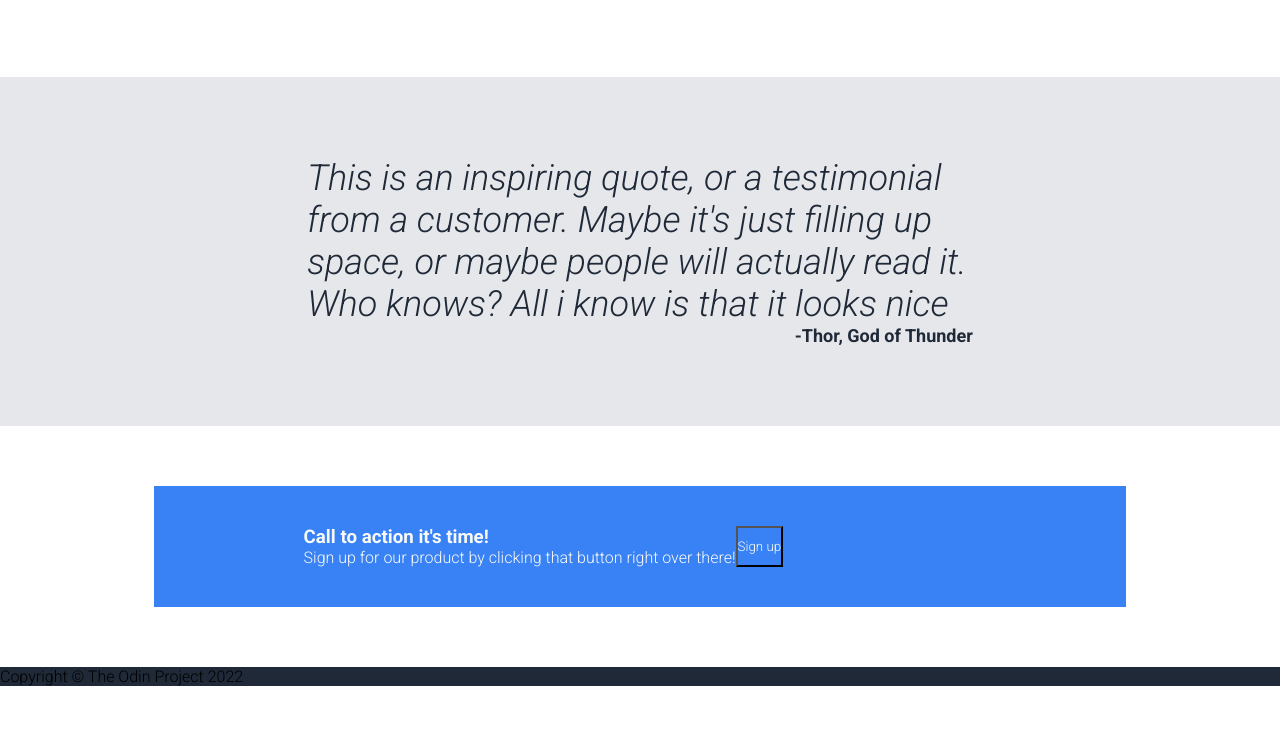
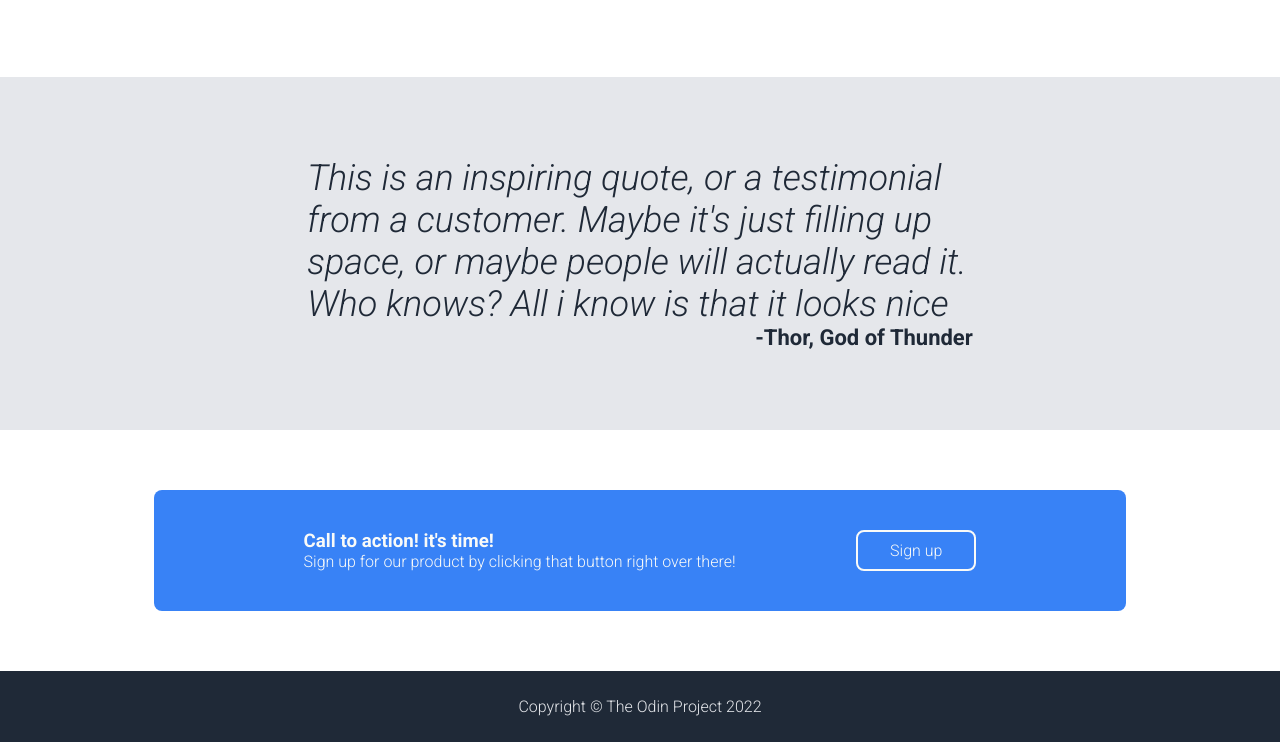
Before and after one commit to terratexX/odin-project, a plain HTML site: page index.html in a window 1280 px wide. Shown: the part 734-1476 px from the top of the page. Before the commit the page ends 1420 px from the top, so only its background shows below. Drawn offline with Linux system fonts and the light colour scheme.

Commit message:
Finish project

```diff
--- a/index.html
+++ b/index.html
@@ -60,7 +60,7 @@
   <section class="sign-up-section">
     <div class="sign-up-outer-flex">
       <div class="sign-up-inner-flex">
-        <h3>Call to action it's time!</h3>
+        <h3>Call to action! it's time!</h3>
         <p>Sign up for our product by clicking that button right over there!</p>
       </div>
       <button>Sign up</button>
--- a/style.css
+++ b/style.css
@@ -57,10 +57,10 @@ header ul {
 }
 .hero-section {
   padding: 80px 12vw;
+  justify-content: center;
 }
 .hero-outer-flex {
   max-height: 200px;
-  justify-content: space-between; /* todo: doesnt work */
 }
 .hero-inner-flex {
   gap: 10px;
@@ -126,7 +126,7 @@ strong {
 }
 .quote-section strong {
   color: #1f2937;
-  font-size: 18px;
+  font-size: 22px;
   align-self: flex-end;
 }
 .sign-up-section {
@@ -136,6 +136,18 @@ strong {
   flex: 1;
   color: #f9faf8;
   padding: 40px 150px;
+  border-radius: 8px;
+  justify-content: space-between;
 }
-.sign-up-inner-flex {
+.sign-up-section button {
+  border: 2px solid #f9faf8;
+  border-radius: 8px;
+  padding: 6px 32px;
+  font-size: 16px;
+  cursor: pointer;
 }
+footer {
+  color: #e5e7eb;
+  padding: 26px;
+  justify-content: center;
+}
```
